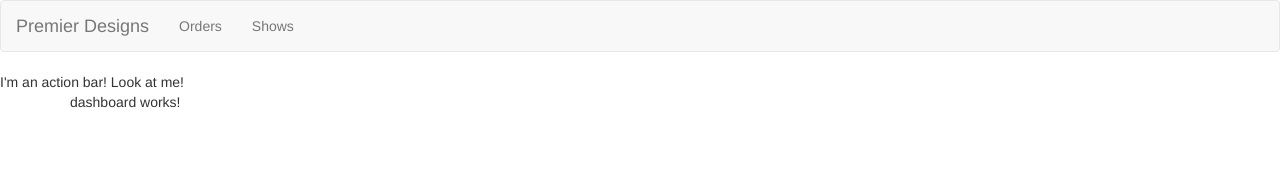
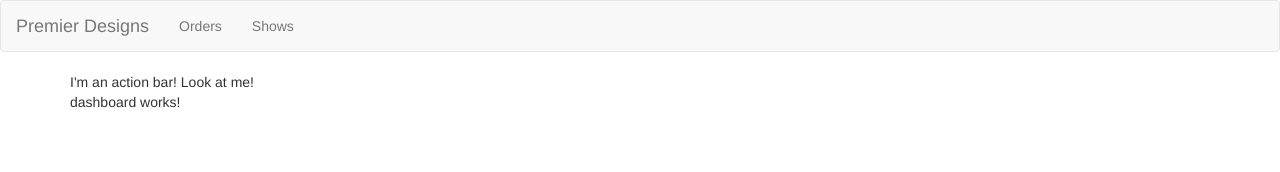
Before and after one commit to premierdesigns/dashboard-proto, an Angular app: page /dashboard in a window 1280 px wide. Shown: the top 172 px of the page. Built offline with nearby package versions, Linux system fonts and the light colour scheme.

Commit message:
Monkey ninjas

```diff
--- a/src/app/app.component.html
+++ b/src/app/app.component.html
@@ -1,5 +1,6 @@
 <pd-side-bar></pd-side-bar>
 
 <div class="container">
+  <pd-action-bar></pd-action-bar>
   <router-outlet></router-outlet>
 </div>
--- a/src/app/side-bar.component.html
+++ b/src/app/side-bar.component.html
@@ -11,5 +11,3 @@
     </div>
   </div>
 </nav>
-
-<pd-action-bar></pd-action-bar>
```
